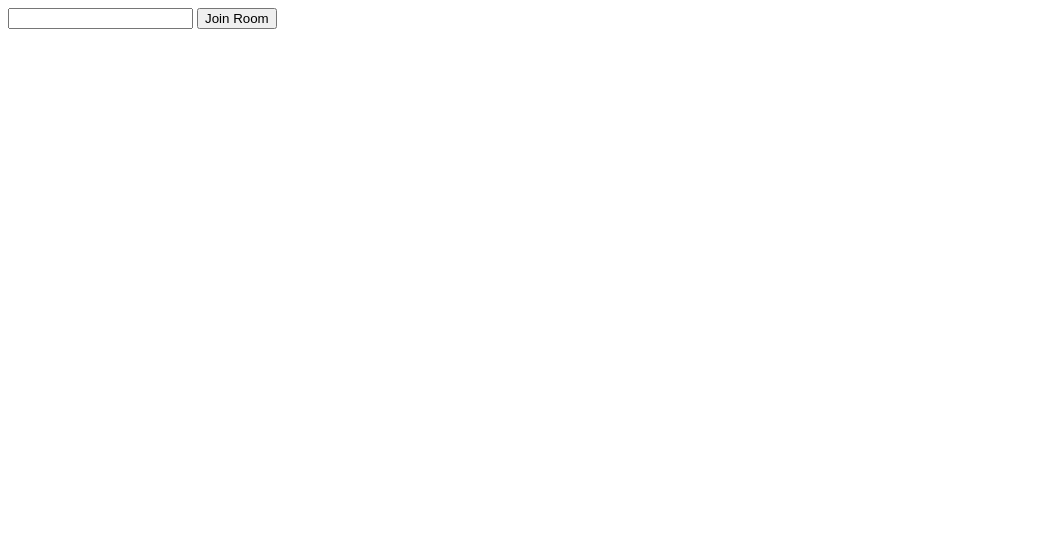
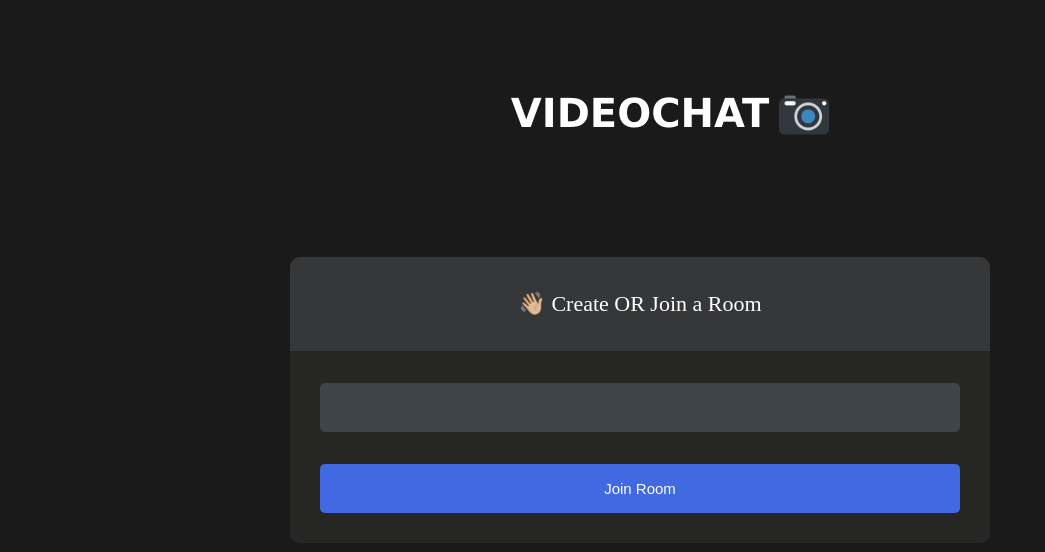
Before and after one commit to anubhav-0910/VideoChat, a plain HTML site: page lobby.html in a window 1280 px wide. Shown: the whole page, without its empty margins (0-1045 px from the left). Drawn offline with Linux system fonts and the light colour scheme.

Commit message:
Added lobby and functionalities

```diff
--- a/lobby.css
+++ b/lobby.css
@@ -0,0 +1,65 @@
+body{
+  background-color: #1a1a1a;
+  color: #fff;
+}
+
+#lobby__header p{
+  text-align: center;
+  font-size:40px;
+  font-weight: 700;
+  font-family: Verdana, Geneva, Tahoma, sans-serif;
+  padding-top: 50px;
+}
+#lobby__header img{
+  padding-left: 10px;
+  height: 50px;
+  width: 50px;
+  object-fit: cover;
+  position: fixed;
+}
+#form-container{
+  width: 80%;
+  max-width: 700px;
+  border-radius: 10px;
+  background-color: #262625;
+  position: fixed;
+  top: 50%;
+  left: 50%;
+  transform: translate(-50%, -50%);
+}
+
+
+#form__container__header {
+  border-radius: 10px 10px 0 0;
+  padding: 25px;
+  text-align: center;
+  background-color: #363739;
+  margin: 10;
+  font-size: 22px;
+  font-size: 300;
+  line-height: 0%;
+}
+
+#form__content__wrapper{
+  padding-right: 30px;
+  padding-left: 30px;
+  padding-bottom: 30px;
+}
+
+input {
+  box-sizing: border-box;
+  color: #fff;
+  width: 100%;
+  margin: 0;
+  border: none;
+  border-radius: 5px;
+  padding: 16px 20px;
+  font-size: 15px;
+  background-color: #3f434a;
+  margin-top: 32px;
+}
+
+
+input[type='submit'] {
+  background-color: royalblue;
+}
--- a/lobby.html
+++ b/lobby.html
@@ -8,10 +8,23 @@
 </head>
 <body>
 
-  <form id="join-form">
-    <input type="text" name="invite_link" required/>
-    <input type="submit" value="Join Room" />
-  </form>
+  <main id="lobby-container">
+    <div id="lobby__header">
+      <p>VIDEOCHAT  <img src="./icons/cam.png" alt="">
+      </p>
+    </div>
+    <div id="form-container">
+      <div id="form__container__header">
+        <p>👋🏼 Create OR Join a Room</p>
+      </div>
+      <div id="form__content__wrapper">
+        <form id="join-form">
+          <input type="text" name="invite_link" required/>
+          <input type="submit" value="Join Room" />
+        </form>
+      </div>
+    </div>
+  </main>
 
 </body>
 
--- a/main.css
+++ b/main.css
@@ -1,13 +1,21 @@
+*{
+  margin: 0;
+  padding: 0;
+  box-sizing: border-box;
+}
+
 #videos{
   display: grid;
-  grid-template-columns: 1fr 1fr;
-  gap: 2em;
+  grid-template-columns: 1fr;
+  height: 100vh;
+  overflow: hidden;
 }
 
 .video-player{
   background-color: black;
   width: 100%;
-  height: 300px;
+  height: 100%;
+  object-fit: cover;
   transform: scale(-1, 1);
   -webkit-transform: scale(-1, 1);
 }
@@ -15,3 +23,66 @@
 #user2{
   display: none;
 }
+
+.smallFrame{
+  position: fixed;
+  top: 20px;
+  left: 20px;
+  height: 180px;
+  width: 300px;
+  border-radius: 5px;
+  border: 2px solid royalblue;
+  -webkit-box-shadow: 3px 3px 15px -1px rgba(0,0,0,0.77);
+  box-shadow: 3px 3px 15px -1px rgba(0,0,0,0.77);
+  z-index: 999;
+}
+
+#controls{
+  position: fixed;
+  bottom: 20px;
+  left: 50%;
+  transform: translateX(-50%);
+  -webkit-transform: translateX(-50%);
+  display: flex;
+  gap: 1em;
+}
+
+.control-container{
+  background-color: rgba(54, 102, 207, 0.67);
+  padding: 20px;
+  border-radius: 50%;
+  display: flex;
+  justify-content: center;
+  align-items: center;
+  cursor: pointer;
+  transition: background-color 0.2s ease-out 100ms;
+}
+
+.control-container:hover{
+  background-color: rgba(207, 54, 54, 0.588);
+}
+
+.control-container img{
+  height: 30px;
+  width: 30px;
+}
+
+#leave-btn{
+  background-color: firebrick;
+}
+
+@media screen and (max-width : 600px){
+  .smallFrame{
+    height: 80px;
+    width: 120px;
+  }
+
+  .control-container{
+    height: 30px;
+    width: 30px;
+  }
+  .control-container img{
+    height: 20px;
+    width: 20px;
+  }
+}
```
Also changed, not shown: index.html (+16 -0 lines), main.js (+46 -2 lines), icons/cam.png (added), icons/camera.png (added), icons/invite.png (added), icons/mic.png (added), icons/phone.png (added).
